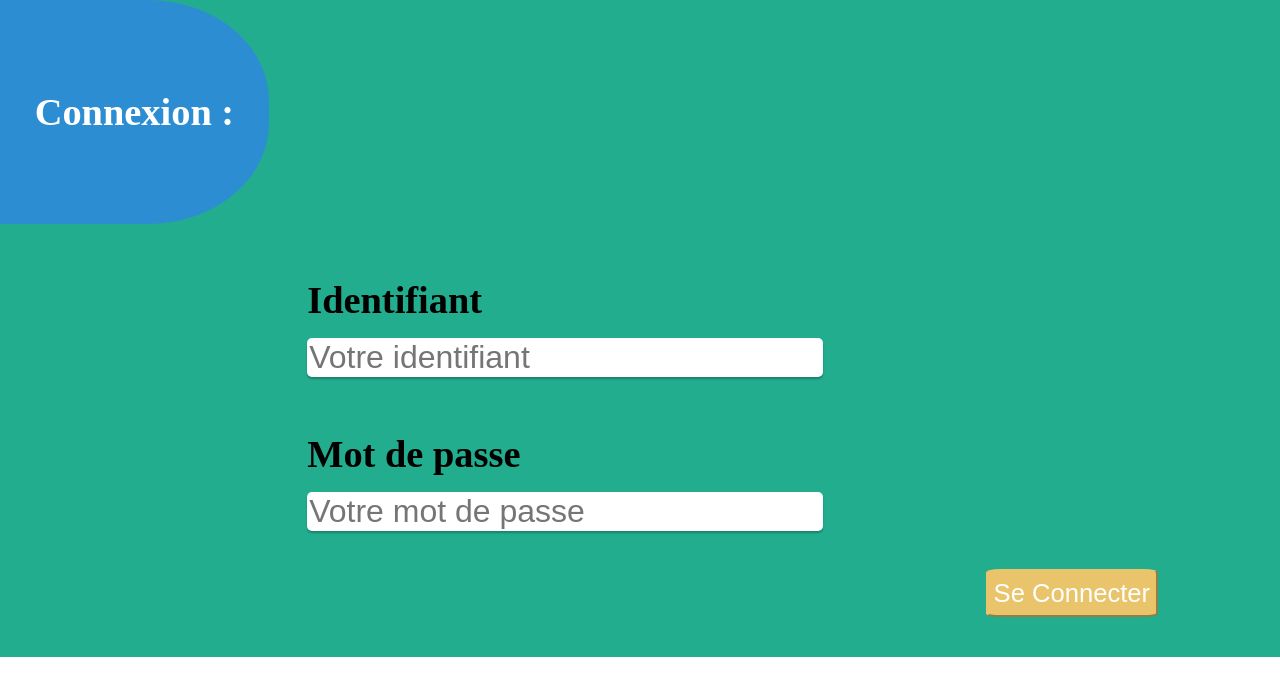
After one commit to LeniChabilan/SAE-CONCERT, a Flask app: template flask/files/templates/connexion.html in a window 1280 px wide. The commit adds this page. Shown: the top 696 px of the page. Run offline with Flask 3, Linux system fonts and the light colour scheme; the template is opened without the code that fills it, so the values that code supplies are empty; some libraries are stand-ins or nearby versions.

Commit message:
feature: ajout de la page de connexion

```diff
--- /dev/null
+++ b/flask/files/static/connexion.css
@@ -0,0 +1,96 @@
+body{margin:0;}
+
+header{
+    display: flex;
+    background-color: #264263;
+}
+
+.img_base {
+    height: 5vw;
+    width: 5vw;
+    border-radius: 15%;
+    margin: 2vw;
+    margin-right : 4vw;
+}
+
+#nom_Entreprise{
+    color: #E9C46A;
+    margin-top : 2wh;
+    font-size: 3vw;
+    margin-right: 38vw;
+}
+
+#bouton_se_connecter{
+    color : #FFFF;
+    border-color: #22AD8F;
+    background-color: #22AD8F;
+    border-radius: 5%;
+    margin: 2vw;
+    margin-top: 3vw;
+    font-size: 2vw;
+}
+
+
+#bouton_se_connecter:hover{
+    background-color: #1d997e;
+}
+
+.left{
+    display: flex;
+    flex-direction: column;
+    justify-content: center;
+    align-items: center;
+    background-color: #2D8DD2;
+    width: 21vw;
+    height: 28vh;
+    text-align: center;
+    border-top-right-radius: 45%;
+    border-bottom-right-radius: 45%;
+}
+
+.main{
+    background-color: #22AD8F;
+}
+
+#connexion{
+    color: #FFFF;
+    font-size: 3vw;
+}
+
+.id_mdp{
+    margin-left: 24vw;
+}
+
+.id, .mdp{
+    font-size:2vw;
+    margin-top: -2vw;
+}
+
+#identifiant, #mot_de_passe{
+    border: none;
+    border-radius: 5px;
+    font-size: 4vh;
+    box-shadow: 0px 2px 2px 0px rgba(0,0,0,0.25);
+    width : 40vw;
+}
+
+.envoyer_identifiants{
+    margin-left:75vw;
+}
+
+#boutonConnexion{
+    color : #FFFF;
+    border-color: #E9C46A;
+    background-color: #E9C46A;
+    border-radius: 8%;
+    margin: 2vw;
+    margin-top: 3vw;
+    font-size: 2vw;
+    margin-bottom: 5vh;
+    height:6vh;
+}
+
+.texte_connexion{
+    margin-top: 10vh;
+    margin-bottom: 2vh;
+}
--- a/flask/files/templates/base.html
+++ b/flask/files/templates/base.html
@@ -11,11 +11,11 @@
 </head>
 <body>
     <header>
-        <a href="#">
+        <a href="home.html">
             <img class="img_base" id="img1" src="./../static/img/logo.png" alt="">
         </a>
         <h2 id="nom_Entreprise">ConcertIUT'O</h2>
-        <a href="#" id="fond_bouton">
+        <a href="connexion.html" id="fond_bouton">
             <button type="button" id="bouton_se_connecter">Se connecter</button>
         </a>
         <a href="home.html" id="se_connecter">
--- /dev/null
+++ b/flask/files/templates/connexion.html
@@ -0,0 +1,28 @@
+<!doctype html>
+<html lang="fr">
+<link rel="stylesheet" href='../static/connexion.css'>
+<head>
+<meta charset="utf-8">
+<title>ConcertIUT'O</title>
+</head>
+    <div class="main">
+        <div class="left">
+            <h1 id="connexion">Connexion :</h1>
+        </div>
+        <div class="id_mdp">
+            <div class="id">
+                <h2 class="texte_connexion">Identifiant</h2>
+                <input type="text" id="identifiant" placeholder="Votre identifiant" required>
+            </div>
+            <div class="mdp">
+                <h2 class="texte_connexion">Mot de passe</h2>
+                <input type="password" id="mot_de_passe" placeholder="Votre mot de passe" required>
+            </div>
+        </div>
+        <div class="envoyer_identifiants">
+            <a href="accueil_bien_etre.html">
+                <button type="submit" id="boutonConnexion">Se Connecter</button>
+            </a>
+        </div>
+    </div>
+<body>
--- a/flask/files/templates/home.html
+++ b/flask/files/templates/home.html
@@ -6,8 +6,10 @@
 <div class = "main">
     <div class="left">
         <h2>Organisez votre concert en toute simplicité !</h2>
-        <a href="#">
-            <button class="buttonOrg">  <span>Organisez-vous avec ConcertIUTO</span></button>
+        <a href="connexion.html">
+            <button class="buttonOrg">
+                <span>Organisez-vous avec ConcertIUTO</span>
+            </button>
         </a>
     </div>
 </div>
```
